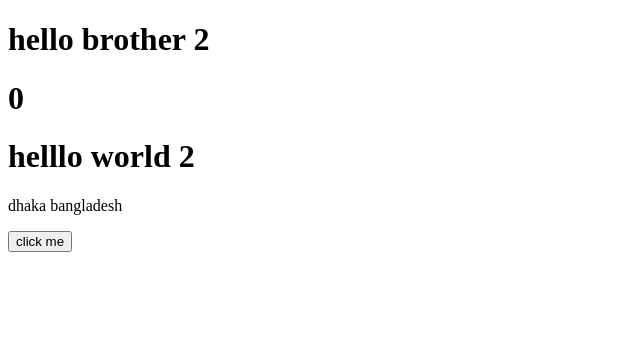
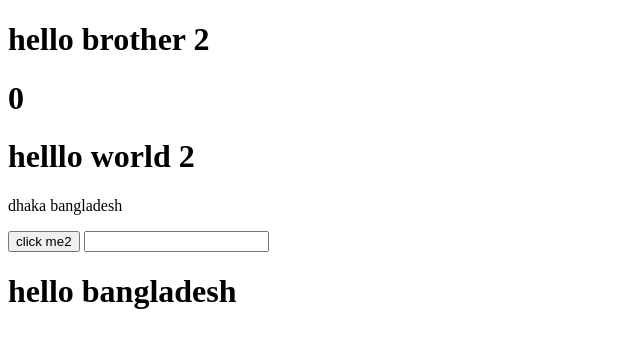
Before and after one commit to opuopu/dom-counter, a plain HTML site: page index.html in a window 1280 px wide. Shown: the whole page, without its empty margins (0-640 px from the left). Drawn offline with Linux system fonts and the light colour scheme.

Commit message:
Fix:fixed onchange

```diff
--- a/index.html
+++ b/index.html
@@ -12,7 +12,12 @@
     <!-- set innerhtml -->
     <h1 id="value">0</h1>
     <div id="container"></div>
-    <button id="click">click me</button>
+    <button id="click" onclick="handleClick()">click me2</button>
+    <!-- onchange -->
+
+    <!-- set attribute -->
+    <input type="text" onchange="handleChnage(event)" />
+    <h1 id="attribute">hello bangladesh</h1>
 
     <script src="script.js"></script>
   </body>
--- a/script.js
+++ b/script.js
@@ -24,9 +24,9 @@ console.log(document.querySelector("#container"));
 // set attribute
 
 // event listener
-button.addEventListener("click", function () {
-  valuField.innerText = parseInt(valuField.innerText) + 1;
-});
+// button.addEventListener("click", function () {
+//   valuField.innerText = parseInt(valuField.innerText) + 1;
+// });
 
 // get inner element using parent.children
 
@@ -34,3 +34,19 @@ button.addEventListener("click", function () {
 const divElement = document.createElement("div");
 divElement.innerHTML = `<P>dhaka bangladesh</P>`;
 container.appendChild(divElement);
+
+// set attributes
+const attribute = document.getElementById("attribute");
+attribute.setAttribute("class", "attribute");
+console.log(attribute.getAttribute("class"));
+
+//
+function handleClick() {
+  alert("Button clicked!");
+}
+
+// onchange
+
+function handleChnage(e) {
+  console.log(e.target.value);
+}
```
